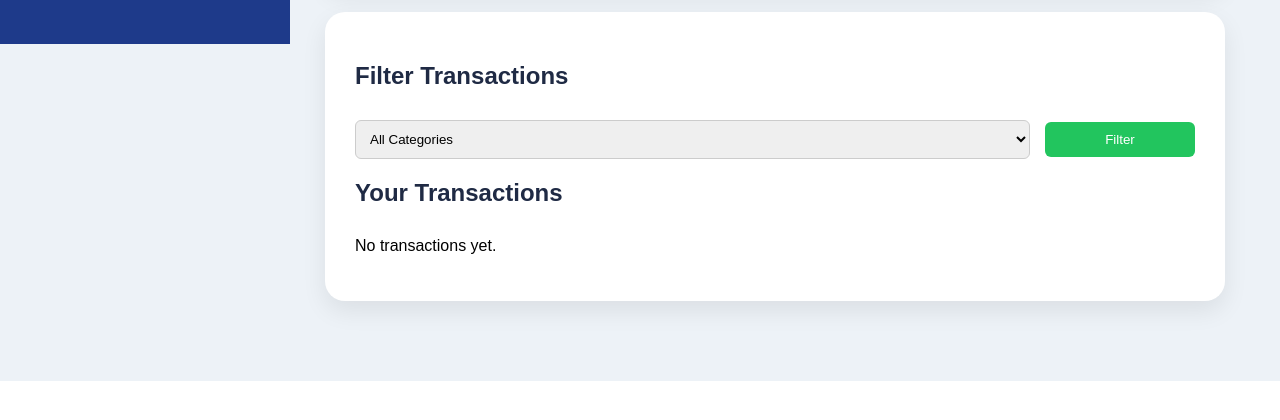
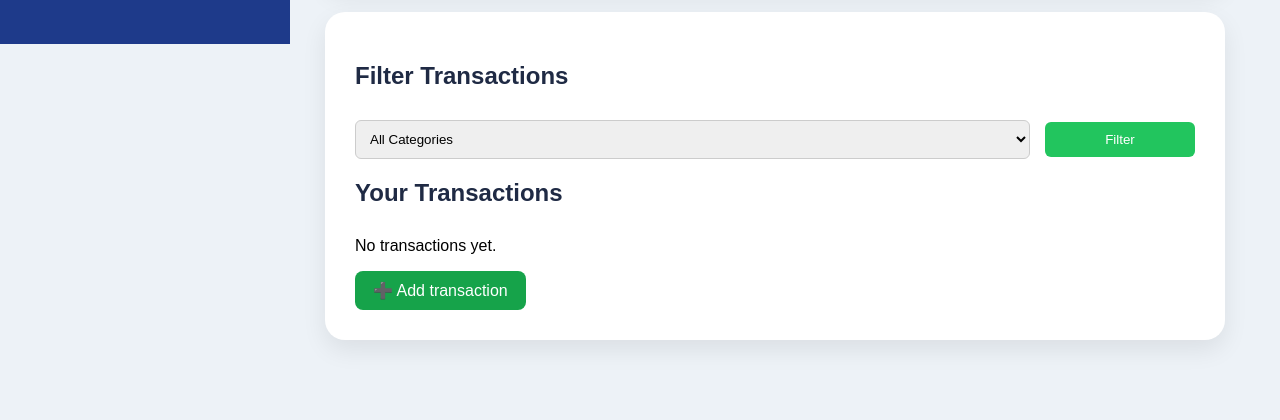
Before and after one commit to kirteebura-alt/finance-tracker-budget-planner.katyayaneeb, a Flask app: page /dashboard in a window 1280 px wide. Shown: the part 806-1226 px from the top of the page. Before the commit the page ends 1187 px from the top, so only its background shows below. Run offline with Flask 3, Linux system fonts and the light colour scheme; the visitor is signed in with stand-in values (Sample User, id 1); data that the repository does not hold is empty.

Commit message:
Add button to add a new transaction in dashboard

```diff
--- a/templates/dashboard.html
+++ b/templates/dashboard.html
@@ -221,6 +221,10 @@
 {% else %}
 
 <p>No transactions yet.</p>
+    <a class="add-btn"
+        href="{{ url_for('add_transaction') }}">
+        ➕ Add transaction
+    </a>
 
 {% endif %}
 </div>
```
